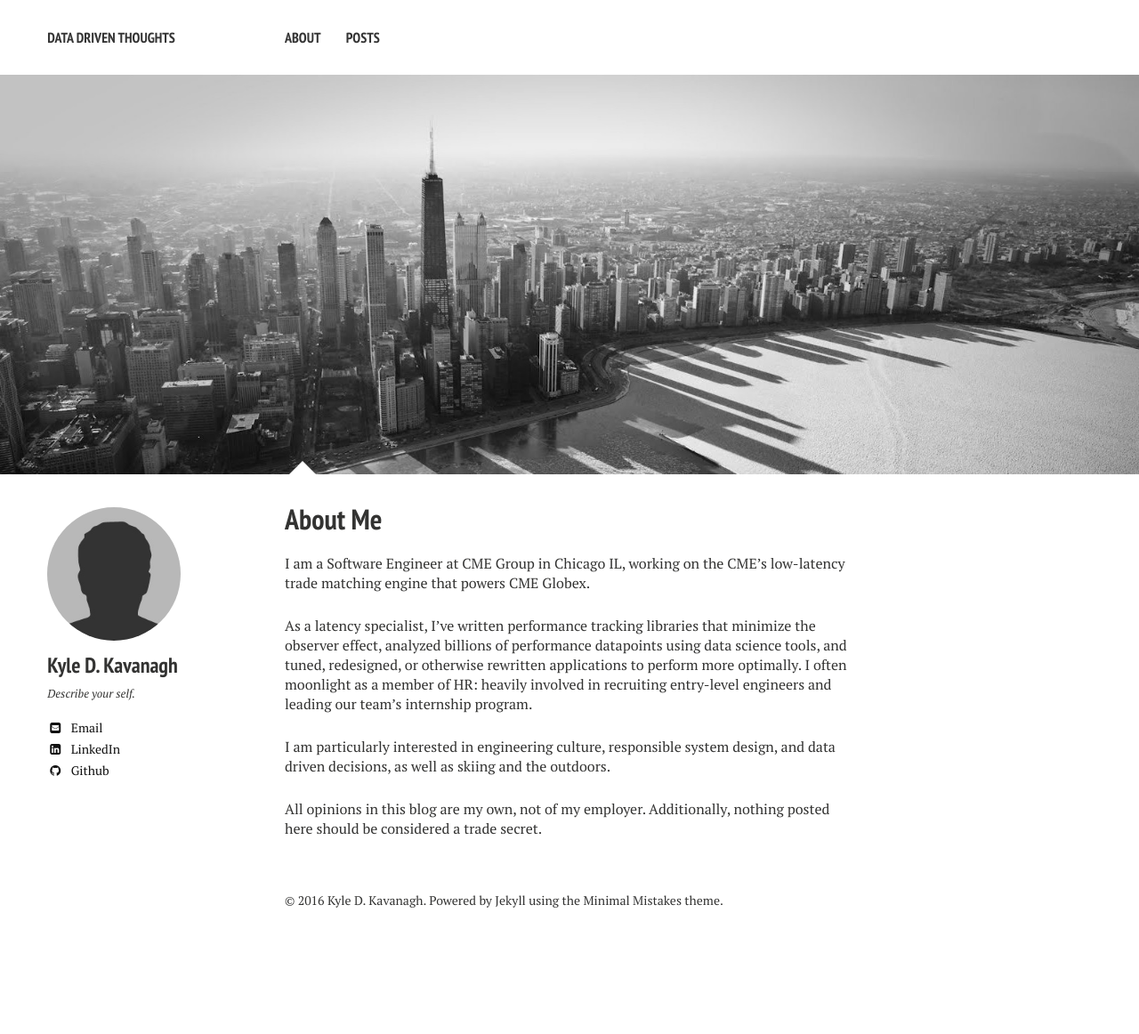
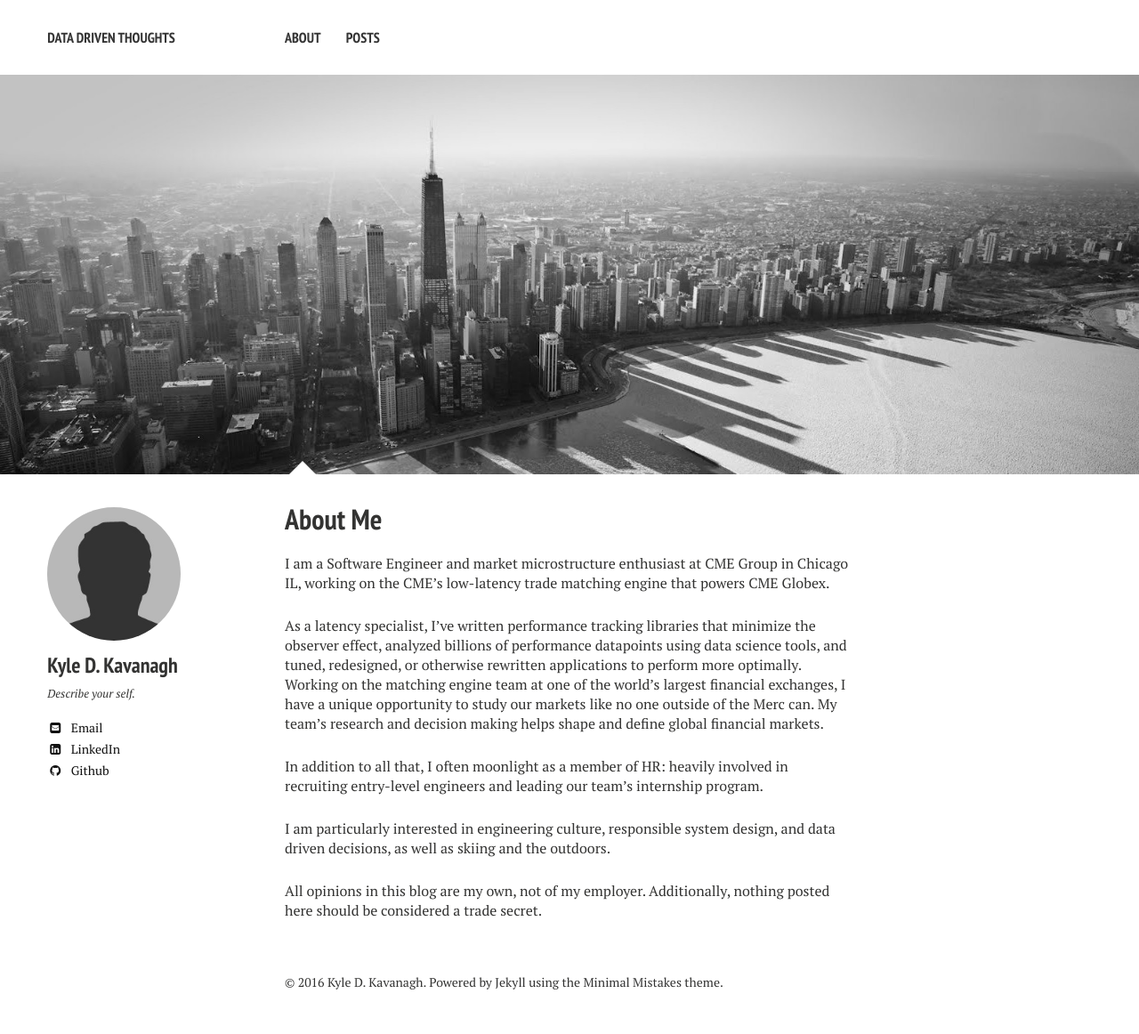
Before and after one commit to kdkavanagh/kdkavanagh, a Jekyll site: the page built from about/index.md, in a window 1280 px wide. Shown: the whole page at 89% size. Built offline with Jekyll 4.4.1, drawn with Linux system fonts in a browser that asks for light colours; nearby versions of some CDN libraries; before the commit the page ends 1070 px from its top, so only the background shows below that.

Commit message:
grammer; update about

```diff
--- a/about/index.md
+++ b/about/index.md
@@ -9,9 +9,12 @@ image:
   feature: chicago.jpg
 ---
 
-I am a Software Engineer at CME Group in Chicago IL, working on the CME's low-latency trade matching engine that powers CME Globex.
+I am a Software Engineer and market microstructure enthusiast at CME Group in Chicago IL, working on the CME's low-latency trade matching engine that powers CME Globex.
 
-As a latency specialist, I've written performance tracking libraries that minimize the observer effect, analyzed billions of performance datapoints using data science tools, and tuned, redesigned, or otherwise rewritten applications to perform more optimally.  I often moonlight as a member of HR: heavily involved in recruiting entry-level engineers and leading our team's internship program.
+As a latency specialist, I've written performance tracking libraries that minimize the observer effect, analyzed billions of performance datapoints using data science tools, and tuned, redesigned, or otherwise rewritten applications to perform more optimally.  Working on the matching engine team at one of the world's largest financial exchanges, I have a unique opportunity to study our markets like no one outside of the Merc can.  My team's research and decision making helps shape
+and define global financial markets.
+
+In addition to all that, I often moonlight as a member of HR: heavily involved in recruiting entry-level engineers and leading our team's internship program.
 
 I am particularly interested in engineering culture, responsible system design, and data driven decisions, as well as skiing and the outdoors.
 
```
Also changed, not shown: _posts/2016-11-05-waterfall-plots-with-ggplot2.md (+1 -3 lines).
